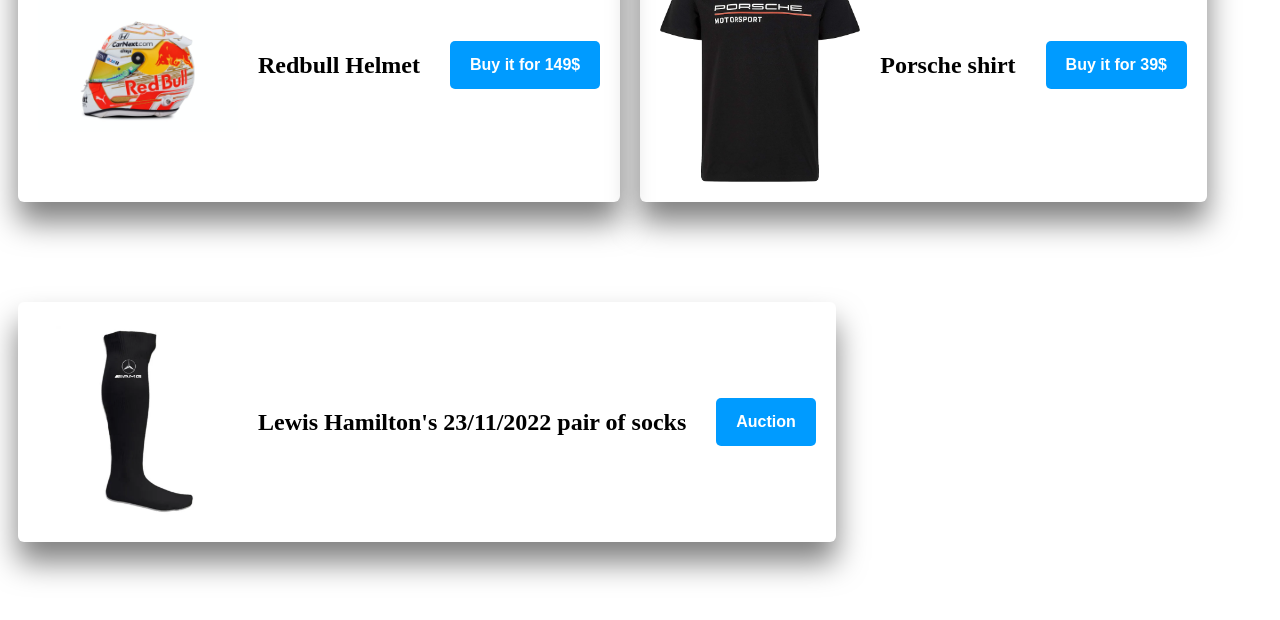
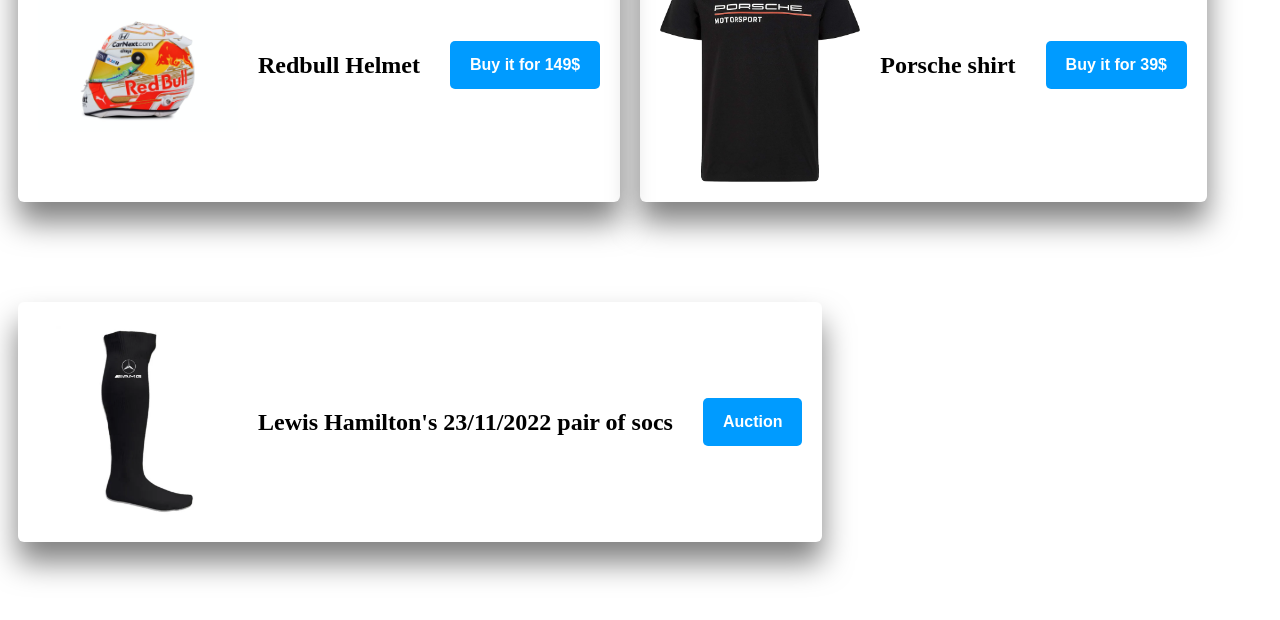
Before and after one commit to N-i-c-o-las/landing, a plain HTML site: page index.html in a window 1280 px wide. Shown: the part 1509-2129 px from the top of the page. Drawn offline with Linux system fonts and the light colour scheme; a script that the page names is missing; a web font is replaced by a local one.

Commit message:
Update index.html

```diff
--- a/index.html
+++ b/index.html
@@ -47,7 +47,7 @@
 		</div>
 		<div class="card">
 			<img src="images/mercedes.webp" alt="Image">
-			<h3>Lewis Hamilton's 23/11/2022 pair of socks</h3>
+			<h3>Lewis Hamilton's 23/11/2022 pair of socs</h3>
 			<a href="#" class="btn-green">Auction</a>
 		</div>
 		<div data-tf-widget="cTtauSpN" data-tf-opacity="100" data-tf-iframe-props="title=F1r" data-tf-transitive-search-params data-tf-medium="snippet" style="width:100%;height:500px;"></div><script src="//embed.typeform.com/next/embed.js"></script>
```
